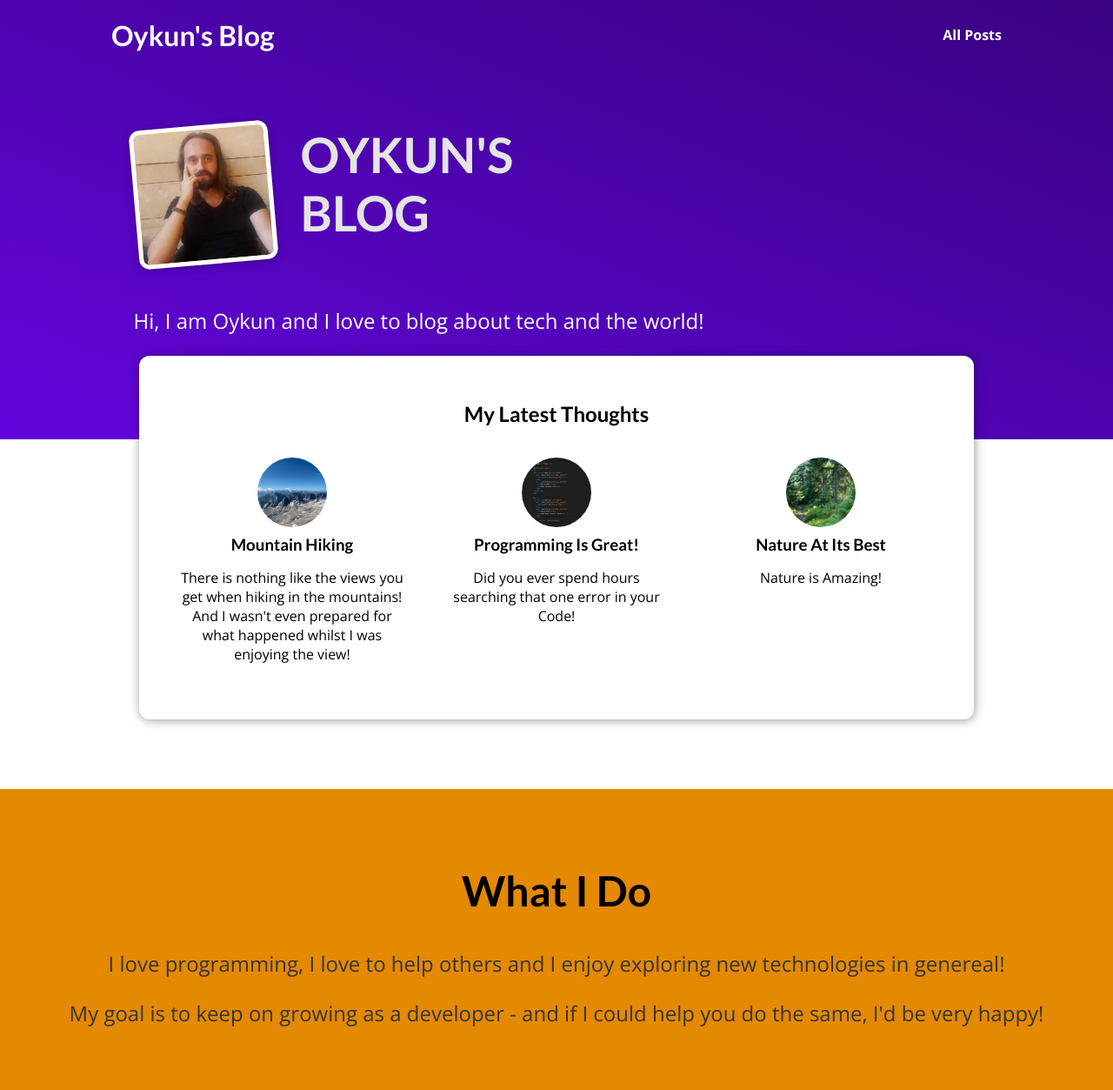
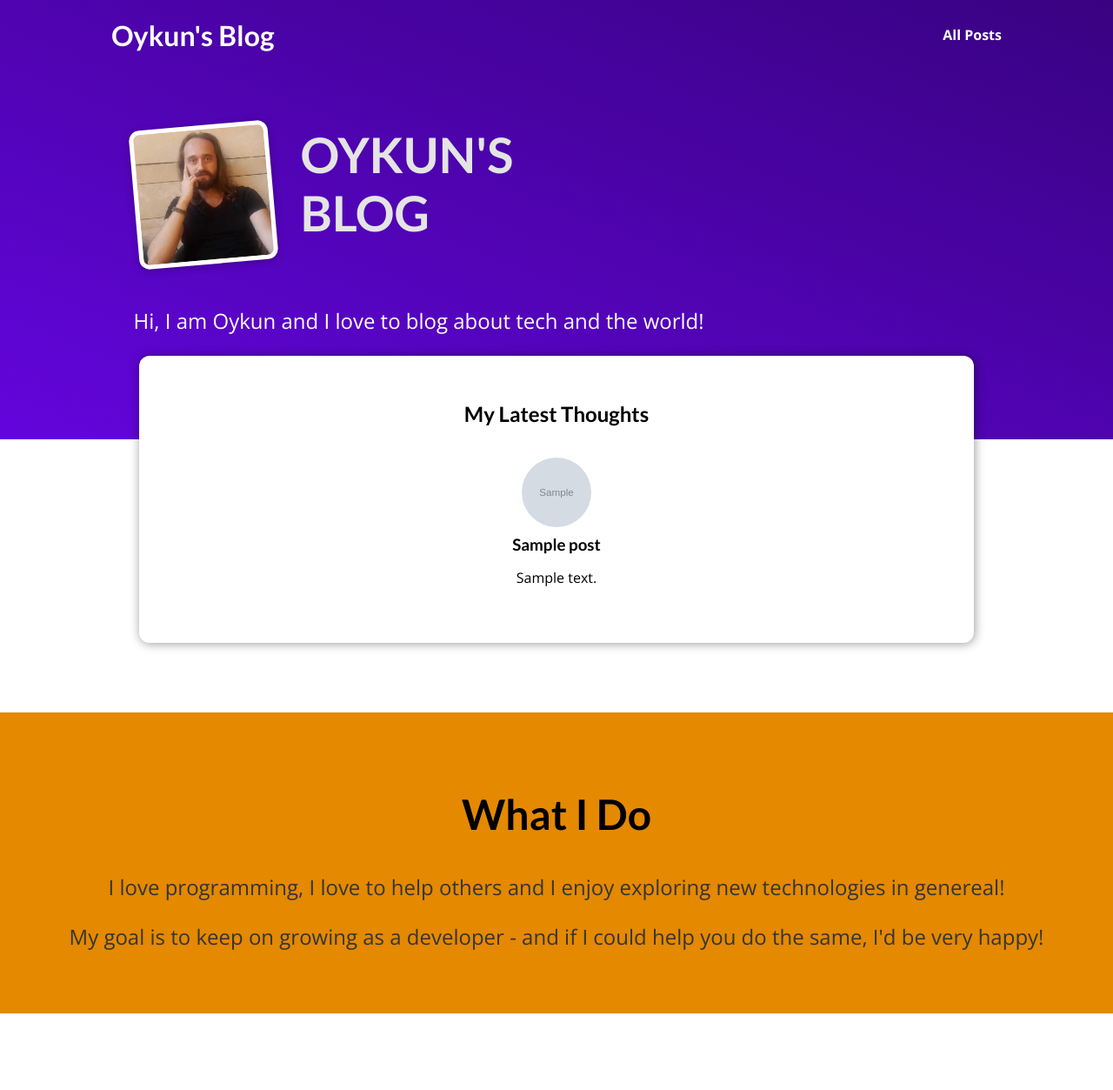
Before and after one commit to OykunYanilmaz/my_site, a Django app: page / in a window 1280 px wide. Shown: the whole page at 87% size. After the commit the page ends 1165 px from the top, so only its background shows below. Run offline with Django 5.2, Linux system fonts and the light colour scheme; tables that the repository leaves empty hold one stand-in row (values such as "Sample post"); grey boxes marked "Sample" are stand-in pictures.

Commit message:
Updating views according to our data model

```diff
--- a/blog/templates/blog/includes/post.html
+++ b/blog/templates/blog/includes/post.html
@@ -3,7 +3,7 @@
 <li>
   <article class="post">
     <a href="{% url "post-detail-page" post.slug %}">
-      <img src="{% static "blog/images/"|add:post.image %}" alt="{{ post.title }}" />
+      <img src="{% static "blog/images/"|add:post.image_name %}" alt="{{ post.title }}" />
       <div class="post__content">
         <h3>{{ post.title }}</h3>
         <p>
--- a/blog/views.py
+++ b/blog/views.py
@@ -1,92 +1,34 @@
-from django.shortcuts import render
-from datetime import date
-
-all_posts = [
-    {
-        "slug": "hike-in-the-mountains",
-        "image": "mountains.jpg",
-        "author": "Oykun",
-        "date": date(2025, 2, 9),
-        "title": "Mountain Hiking",
-        "excerpt": "There is nothing like the views you get when hiking in the mountains! And I wasn't even prepared for what happened whilst I was enjoying the view!",
-        "content": """
-            Lorem ipsum dolor sit amet consectetur adipisicing elit.
-            Animi officia harum dolores aut doloremque at suscipit totam adipisci?
-            Fugiat quam enim necessitatibus, sint facere dolores quae quis magni dicta consectetur.
-
-            Lorem ipsum dolor sit amet consectetur adipisicing elit.
-            Animi officia harum dolores aut doloremque at suscipit totam adipisci?
-            Fugiat quam enim necessitatibus, sint facere dolores quae quis magni dicta consectetur.
-
-            Lorem ipsum dolor sit amet consectetur adipisicing elit.
-            Animi officia harum dolores aut doloremque at suscipit totam adipisci?
-            Fugiat quam enim necessitatibus, sint facere dolores quae quis magni dicta consectetur.
-        """
-    },
-    {
-        "slug": "programming-is-fun",
-        "image": "coding.jpg",
-        "author": "Oykun",
-        "date": date(2025, 11, 11),
-        "title": "Programming Is Great!",
-        "excerpt": "Did you ever spend hours searching that one error in your Code!",
-        "content": """
-            Lorem ipsum dolor sit amet consectetur adipisicing elit.
-            Animi officia harum dolores aut doloremque at suscipit totam adipisci?
-            Fugiat quam enim necessitatibus, sint facere dolores quae quis magni dicta consectetur.
-
-            Lorem ipsum dolor sit amet consectetur adipisicing elit.
-            Animi officia harum dolores aut doloremque at suscipit totam adipisci?
-            Fugiat quam enim necessitatibus, sint facere dolores quae quis magni dicta consectetur.
-
-            Lorem ipsum dolor sit amet consectetur adipisicing elit.
-            Animi officia harum dolores aut doloremque at suscipit totam adipisci?
-            Fugiat quam enim necessitatibus, sint facere dolores quae quis magni dicta consectetur.
-        """
-    },
-    {
-        "slug": "into-the-woods",
-        "image": "woods.jpg",
-        "author": "Oykun",
-        "date": date(2026, 1, 28),
-        "title": "Nature At Its Best",
-        "excerpt": "Nature is Amazing!",
-        "content": """
-            Lorem ipsum dolor sit amet consectetur adipisicing elit.
-            Animi officia harum dolores aut doloremque at suscipit totam adipisci?
-            Fugiat quam enim necessitatibus, sint facere dolores quae quis magni dicta consectetur.
-
-            Lorem ipsum dolor sit amet consectetur adipisicing elit.
-            Animi officia harum dolores aut doloremque at suscipit totam adipisci?
-            Fugiat quam enim necessitatibus, sint facere dolores quae quis magni dicta consectetur.
-
-            Lorem ipsum dolor sit amet consectetur adipisicing elit.
-            Animi officia harum dolores aut doloremque at suscipit totam adipisci?
-            Fugiat quam enim necessitatibus, sint facere dolores quae quis magni dicta consectetur.
-        """
-    }
-]
+from django.shortcuts import render, get_object_or_404
+from .models import Post
 
 
-def get_date(post):
-    return post['date']
+# def get_date(post):
+#     return post['date']
+
 
 def starting_page(request):
-    sorted_posts = sorted(all_posts, key=get_date)
-    latest_posts = sorted_posts[-3:]
+    # sorted_posts = sorted(all_posts, key=get_date)
+    # latest_posts = sorted_posts[-3:]
+
+    latest_posts = Post.objects.all().order_by("-date")[:3]
     return render(request, "blog/index.html", {
         "posts": latest_posts
     })
 
 
 def posts(request):
+    all_posts = Post.objects.all().order_by("-date")
     return render(request, "blog/all-posts.html", {
         "all_posts": all_posts
     })
 
 
 def post_detail(request, slug):
-    identified_post = next(post for post in all_posts if post['slug'] == slug)
+    # identified_post = next(post for post in all_posts if post['slug'] == slug)
+
+    # identified_post = Post.objects.get(slug=slug)
+    identified_post = get_object_or_404(Post, slug=slug)
     return render(request, "blog/post-detail.html", {
-        "post": identified_post
+        "post": identified_post,
+        "post_tags": identified_post.tags.all()
     })
```
Also changed, not shown: blog/static/blog/post-detail.css (+13 -0 lines), blog/templates/blog/post-detail.html (+7 -2 lines).
